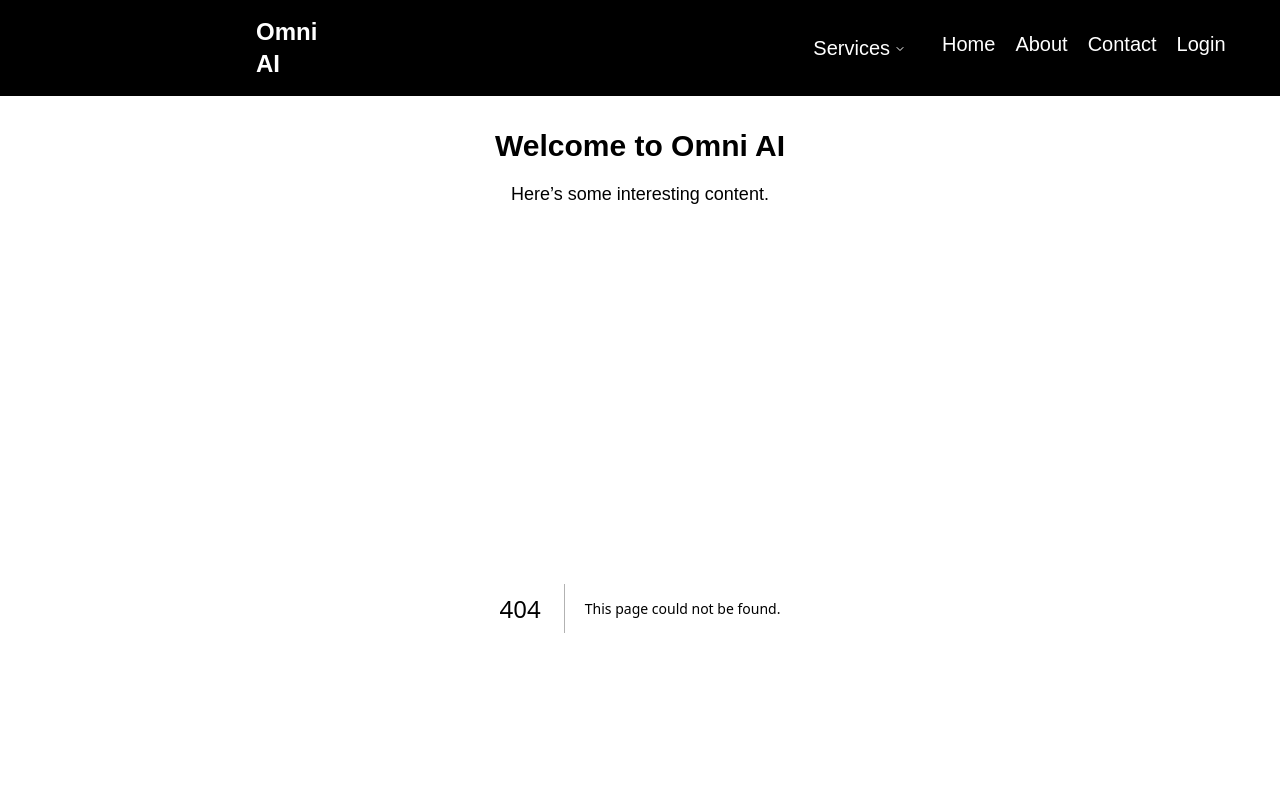
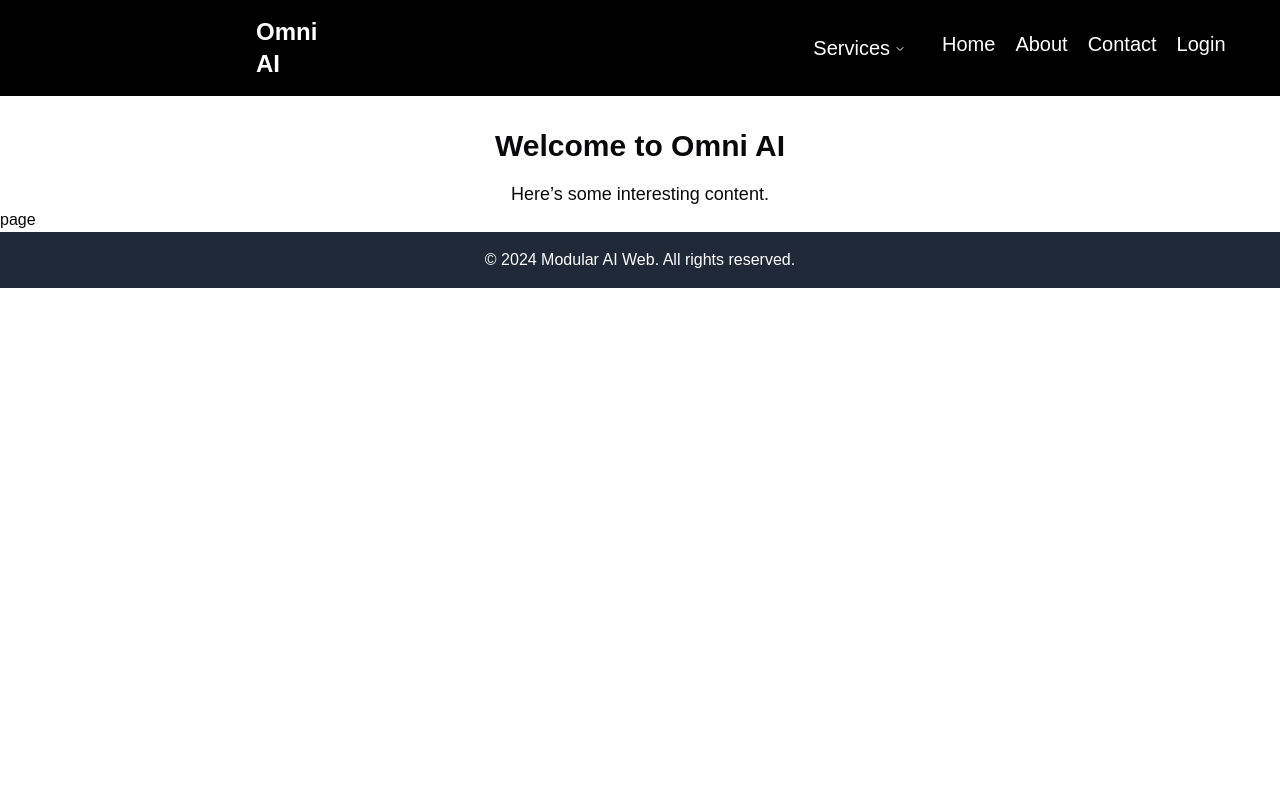
Before and after one commit to Talha-Naveed/Omni-AI, a Next.js app: page /llm/linkedin-script in a window 1280 px wide. Before the commit this address had no page. Shown: the top 800 px of the page. Built offline with nearby package versions, Linux system fonts and the light colour scheme.

Commit message:
added routes for scripts

```diff
--- a/src/app/components/Navbar.js
+++ b/src/app/components/Navbar.js
@@ -23,6 +23,12 @@ const components = [
     title: "YouTube Script Gen",
     href: " /llm/yt-script",
     description: "Need some script to start your YT journey.",
+  },
+
+  {
+    title: "Likh do yahan kuch",
+    href: "/",
+    description: "Batman",
   },
 ];
 const Navbar = () => {
--- /dev/null
+++ b/src/app/llm/linkedin-script/page.jsx
@@ -0,0 +1,5 @@
+import React from "react";
+
+export default function page() {
+  return <div>page</div>;
+}
--- /dev/null
+++ b/src/app/llm/page.jsx
@@ -0,0 +1,5 @@
+import React from "react";
+
+export default function page() {
+  return <div>page</div>;
+}
--- /dev/null
+++ b/src/app/llm/yt-script/page.jsx
@@ -0,0 +1,5 @@
+import React from "react";
+
+export default function page() {
+  return <div>page</div>;
+}
```
Also changed, not shown: src/llm/page.jsx (deleted).
